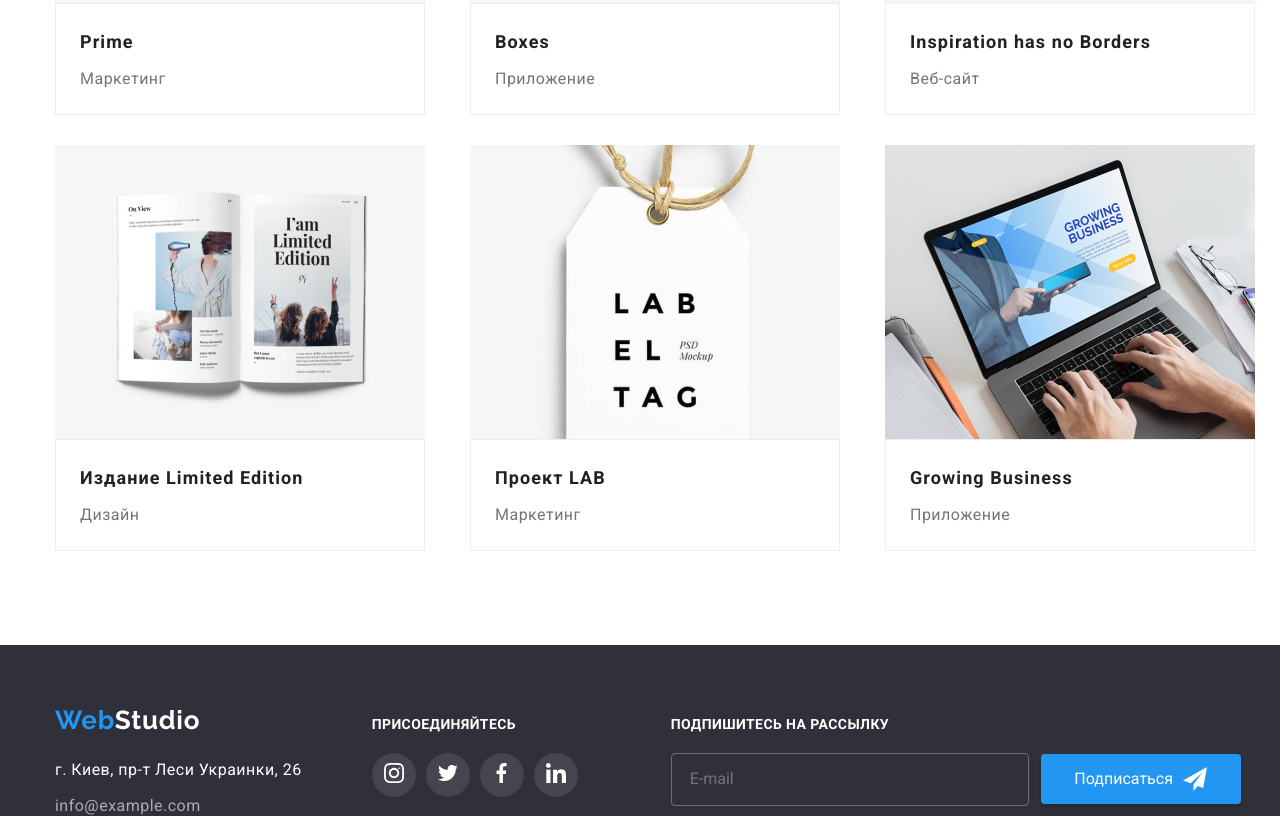
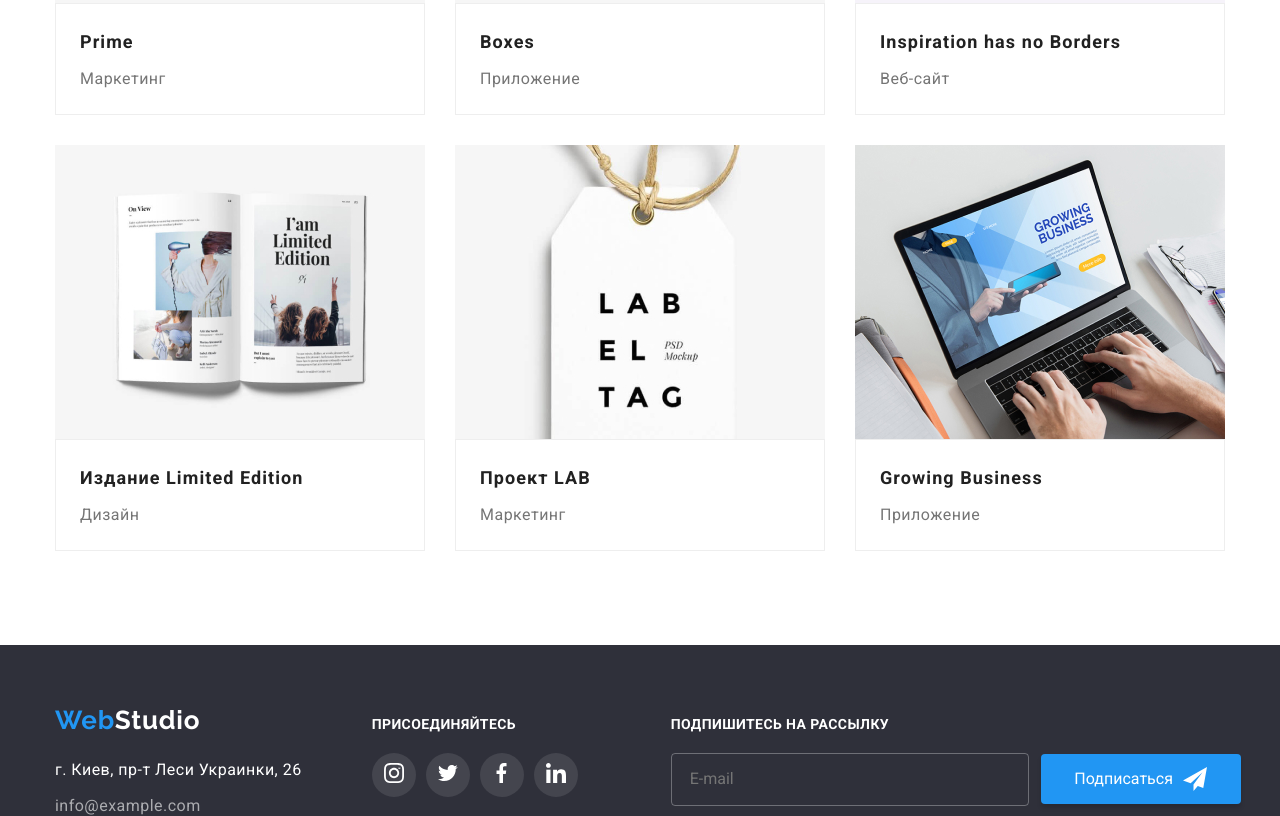
Before and after one commit to anabol939/goit-markup-hw-06, a plain HTML site: page portfolio.html in a window 1280 px wide. Shown: the part 992-1808 px from the top of the page. Drawn offline with nearby package versions, Linux system fonts and the light colour scheme.

Commit message:
сетка портфолио и афтер в хедере

```diff
--- a/css/style.css
+++ b/css/style.css
@@ -261,21 +261,6 @@ img {
   padding-top: 94px;
 }
 
-.about-border-portfolio {
-  background-color: var(--first-colour);
-  padding-right: 24px;
-  padding-left: 24px;
-  padding-top: 20px;
-  padding-bottom: 20px;
-  text-align: left;
-  border: var(--fives-colour) 1px solid;
-}
-
-.about-list-portfolio {
-  display: flex;
-  justify-content: space-between;
-  flex-wrap: wrap;
-}
 .herro-title {
   font-weight: 900;
   font-size: 44px;
@@ -397,6 +382,22 @@ img {
   color: var(--third-colour);
   margin-bottom: 10px;
 }
+.about-border-portfolio {
+  background-color: var(--first-colour);
+  padding-right: 24px;
+  padding-left: 24px;
+  padding-top: 20px;
+  padding-bottom: 20px;
+  text-align: left;
+  border: var(--fives-colour) 1px solid;
+}
+
+.about-list-portfolio {
+  display: flex;
+  flex-wrap: wrap;
+  margin-top: -30px;
+  margin-left: -30px;
+}
 .about-subtitle {
   font-weight: 400;
   font-size: 14px;
@@ -428,8 +429,8 @@ link {
 .about-link {
   transition-duration: 250ms;
   transition-timing-function: cubic-bezier(0.4, 0, 0.2, 1);
-  margin-bottom: 30px;
-  margin-right: -30px;
+  margin-top: 30px;
+  margin-left: 30px;
 }
 .about-link:hover {
   box-shadow: 0px 1px 1px rgba(0, 0, 0, 0.12), 0px 4px 4px rgba(0, 0, 0, 0.06),
@@ -439,9 +440,7 @@ link {
   box-shadow: 0px 1px 1px rgba(0, 0, 0, 0.12), 0px 4px 4px rgba(0, 0, 0, 0.06),
     1px 4px 6px rgba(0, 0, 0, 0.16);
 }
-.about-link:nth-last-child(-n + 3) {
-  margin-bottom: 0;
-}
+
 /*==========Section3==========*/
 .about {
   padding-top: 94px;
```
